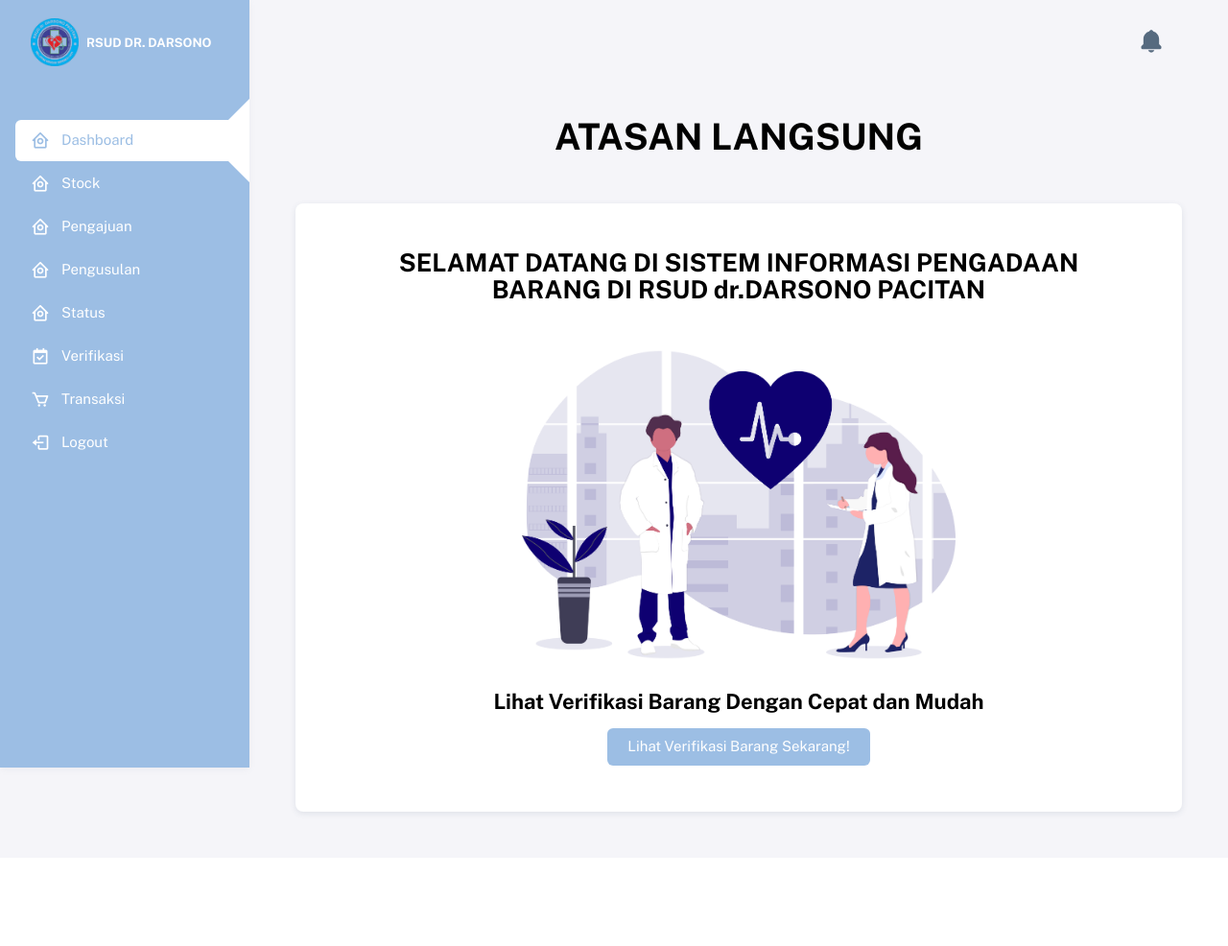
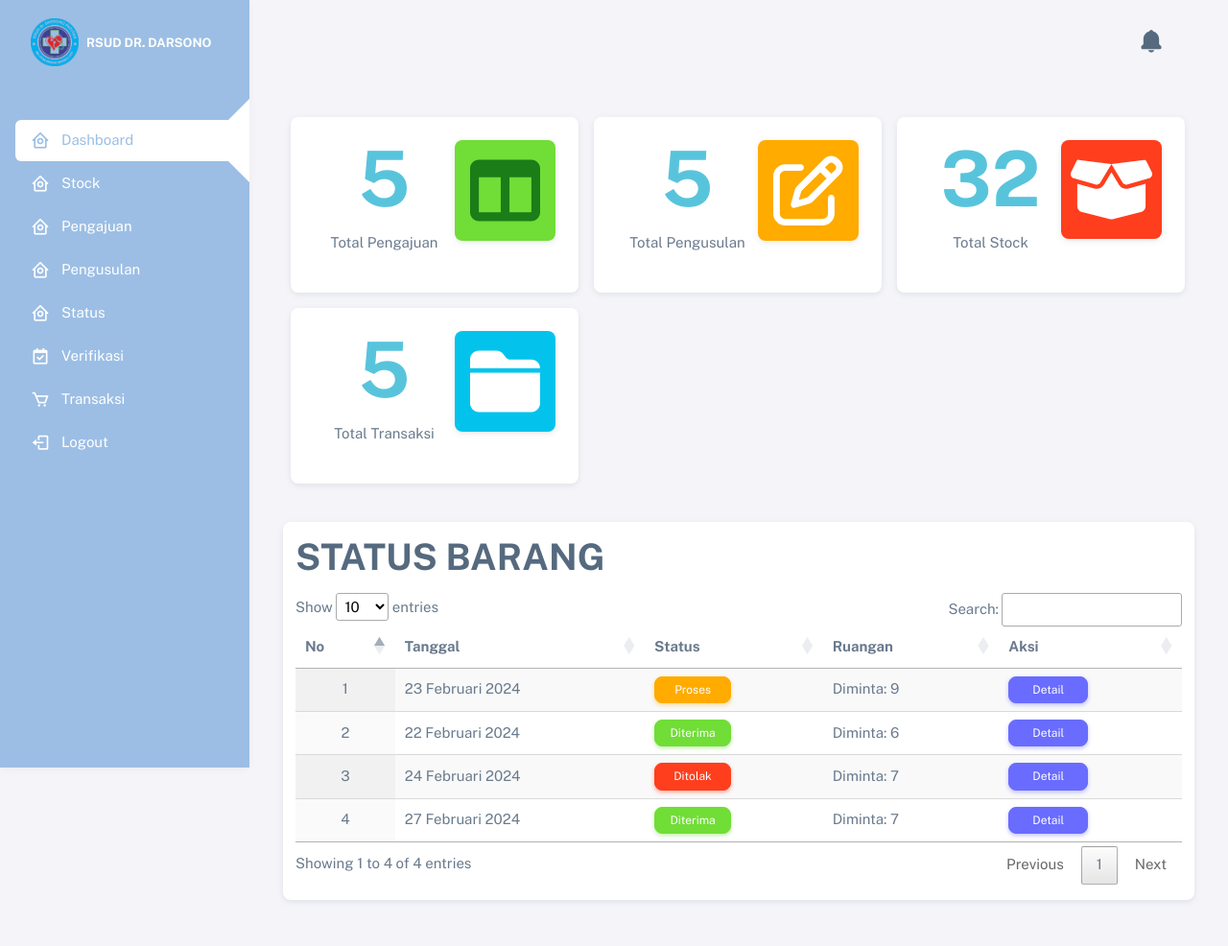
Before and after one commit to Build-And-Services/rsud-darsono, a Flask app: page / in a window 1280 px wide. Shown: the whole page at 96% size. Before the commit the page ends 852 px from the top, so only its background shows below. Run offline with Flask 3, Linux system fonts and the light colour scheme; some libraries are stand-ins or nearby versions.

Commit message:
feat: dashboard content

```diff
--- a/app.py
+++ b/app.py
@@ -4,7 +4,34 @@ app = Flask(__name__)
 
 @app.route("/")
 def index():
-  return render_template('dashboard.html', menu = 'home')
+  data = [
+      {
+      "no":1,
+      "tanggal": "23 Februari 2024",
+      "status": "Proses",
+      "keterangan": "Diminta: 9",
+      },
+         {
+         "no":2,
+         "tanggal": "22 Februari 2024",
+         "status": "Diterima",
+         "keterangan": "Diminta: 6",
+      },
+         {
+         "no":3,
+         "tanggal": "24 Februari 2024",
+         "status": "Ditolak",
+         "keterangan": "Diminta: 7",
+      },
+         {
+         "no":4,
+         "tanggal": "27 Februari 2024",
+         "status": "Diterima",
+         "keterangan": "Diminta: 7",
+      },
+   ]
+
+  return render_template('dashboard.html', data=data, menu = 'home')
 
 @app.route("/verifikasi")
 def verifikasi():
--- a/templates/dashboard.html
+++ b/templates/dashboard.html
@@ -6,27 +6,153 @@
   }
 </style>
 <section class="m-5">
-  <div class="mb-5">
-    <h1 class="heading-info text-center">ATASAN LANGSUNG</h1>
+  <div class="row d-flex">
+    <div style="width: 300px" class="card mb-3 mx-2">
+      <div class="row p-4">
+        <div
+          class="col-7 d-flex flex-column justify-content-center align-items-center">
+          <h1
+            style="color: #58c4dc; font-size: 5rem; line-height: 1"
+            class="fw-bold">
+            5
+          </h1>
+          <p>Total Pengajuan</p>
+        </div>
+        <div style="padding: 0px 0px" class="col-5">
+          <div class="bg-success card p-3">
+            <svg xmlns="http://www.w3.org/2000/svg" viewBox="0 0 512 512">
+              <path
+                fill="#1a7d18"
+                d="M0 96C0 60.7 28.7 32 64 32H448c35.3 0 64 28.7 64 64V416c0 35.3-28.7 64-64 64H64c-35.3 0-64-28.7-64-64V96zm64 64V416H224V160H64zm384 0H288V416H448V160z" />
+            </svg>
+          </div>
+        </div>
+      </div>
+    </div>
+    <div style="width: 300px" class="card mb-3 mx-2">
+      <div class="row p-4">
+        <div
+          class="col-7 d-flex flex-column justify-content-center align-items-center">
+          <h1
+            style="color: #58c4dc; font-size: 5rem; line-height: 1"
+            class="fw-bold">
+            5
+          </h1>
+          <p>Total Pengusulan</p>
+        </div>
+        <div style="padding: 0px 0px" class="col-5">
+          <div class="bg-warning card p-3">
+            <svg xmlns="http://www.w3.org/2000/svg" viewBox="0 0 512 512">
+              <path
+                fill="white"
+                d="M441 58.9L453.1 71c9.4 9.4 9.4 24.6 0 33.9L424 134.1 377.9 88 407 58.9c9.4-9.4 24.6-9.4 33.9 0zM209.8 256.2L344 121.9 390.1 168 255.8 302.2c-2.9 2.9-6.5 5-10.4 6.1l-58.5 16.7 16.7-58.5c1.1-3.9 3.2-7.5 6.1-10.4zM373.1 25L175.8 222.2c-8.7 8.7-15 19.4-18.3 31.1l-28.6 100c-2.4 8.4-.1 17.4 6.1 23.6s15.2 8.5 23.6 6.1l100-28.6c11.8-3.4 22.5-9.7 31.1-18.3L487 138.9c28.1-28.1 28.1-73.7 0-101.8L474.9 25C446.8-3.1 401.2-3.1 373.1 25zM88 64C39.4 64 0 103.4 0 152V424c0 48.6 39.4 88 88 88H360c48.6 0 88-39.4 88-88V312c0-13.3-10.7-24-24-24s-24 10.7-24 24V424c0 22.1-17.9 40-40 40H88c-22.1 0-40-17.9-40-40V152c0-22.1 17.9-40 40-40H200c13.3 0 24-10.7 24-24s-10.7-24-24-24H88z" />
+            </svg>
+          </div>
+        </div>
+      </div>
+    </div>
+    <div style="width: 300px" class="card mb-3 mx-2">
+      <div class="row p-4">
+        <div
+          class="col-7 d-flex flex-column justify-content-center align-items-center">
+          <h1
+            style="color: #58c4dc; font-size: 5rem; line-height: 1"
+            class="fw-bold">
+            32
+          </h1>
+          <p>Total Stock</p>
+        </div>
+        <div style="padding: 0px 0px" class="col-5">
+          <div class="bg-danger card p-2 py-3" style="height: 5123">
+            <svg xmlns="http://www.w3.org/2000/svg" viewBox="0 0 640 512">
+              <path
+                fill="white"
+                d="M58.9 42.1c3-6.1 9.6-9.6 16.3-8.7L320 64 564.8 33.4c6.7-.8 13.3 2.7 16.3 8.7l41.7 83.4c9 17.9-.6 39.6-19.8 45.1L439.6 217.3c-13.9 4-28.8-1.9-36.2-14.3L320 64 236.6 203c-7.4 12.4-22.3 18.3-36.2 14.3L37.1 170.6c-19.3-5.5-28.8-27.2-19.8-45.1L58.9 42.1zM321.1 128l54.9 91.4c14.9 24.8 44.6 36.6 72.5 28.6L576 211.6v167c0 22-15 41.2-36.4 46.6l-204.1 51c-10.2 2.6-20.9 2.6-31 0l-204.1-51C79 419.7 64 400.5 64 378.5v-167L191.6 248c27.8 8 57.6-3.8 72.5-28.6L318.9 128h2.2z" />
+            </svg>
+          </div>
+        </div>
+      </div>
+    </div>
+    <div style="width: 300px" class="card mb-3 mx-2">
+      <div class="row p-4">
+        <div
+          class="col-7 d-flex flex-column justify-content-center align-items-center">
+          <h1
+            style="color: #58c4dc; font-size: 5rem; line-height: 1"
+            class="fw-bold">
+            5
+          </h1>
+          <p>Total Transaksi</p>
+        </div>
+        <div style="padding: 0px 0px" class="col-5">
+          <div class="bg-info card p-3">
+            <svg xmlns="http://www.w3.org/2000/svg" viewBox="0 0 512 512">
+              <path
+                fill="white"
+                d="M448 480H64c-35.3 0-64-28.7-64-64V192H512V416c0 35.3-28.7 64-64 64zm64-320H0V96C0 60.7 28.7 32 64 32H192c20.1 0 39.1 9.5 51.2 25.6l19.2 25.6c6 8.1 15.5 12.8 25.6 12.8H448c35.3 0 64 28.7 64 64z" />
+            </svg>
+          </div>
+        </div>
+      </div>
+    </div>
   </div>
-  <div
-    class="card d-flex flex-column justify-content-center align-items-center p-5">
-    <h3 class="heading-info text-center">
-      SELAMAT DATANG DI SISTEM INFORMASI PENGADAAN BARANG DI RSUD dr.DARSONO
-      PACITAN
-    </h3>
-    <img
-      src="/static/assets/img/backgrounds/dashboard.png"
-      alt=""
-      style="max-width: 550px; width: 100%; object-fit: cover" />
-    <h4 class="heading-info text-center">
-      Lihat Verifikasi Barang Dengan Cepat dan Mudah
-    </h4>
-    <a href="/verifikasi">
-      <button class="btn text-white" style="background-color: #9cbee4">
-        Lihat Verifikasi Barang Sekarang!
-      </button>
-    </a>
+
+  <div class="row mt-4 card py-3">
+    <h1 class="fw-bold">STATUS BARANG</h1>
+    <div class="table-responsive">
+      <table id="dashboard" class="display" style="width: 100%">
+        <thead>
+          <tr>
+            <th class="text-start">No</th>
+            <th>Tanggal</th>
+            <th>Status</th>
+            <th>Ruangan</th>
+            <th>Aksi</th>
+          </tr>
+        </thead>
+        <tbody>
+          {% for item in data %}
+          <tr>
+            <td class="text-center">{{ item["no"] }}</td>
+            <td>{{ item["tanggal"] }}</td>
+            <td>
+              {% if item["status"] == 'Diterima' %}
+              <span
+                class="btn btn-sm btn-success rounded-3"
+                style="min-width: 5rem"
+                >{{ item["status"] }}</span
+              >
+              {% elif item["status"] == 'Proses' %}
+              <span
+                class="btn btn-sm btn-warning rounded-3"
+                style="min-width: 5rem"
+                >{{ item["status"] }}</span
+              >
+              {% else %}
+              <span
+                class="btn btn-sm btn-danger rounded-3"
+                style="min-width: 5rem"
+                >{{ item["status"] }}</span
+              >
+              {% endif %}
+            </td>
+            <td>{{ item["keterangan"] }}</td>
+            <td>
+              <a href="#">
+                <span class="btn btn-sm btn-primary rounded-3 px-4"
+                  >Detail</span
+                >
+              </a>
+            </td>
+          </tr>
+          {% endfor %}
+        </tbody>
+      </table>
+    </div>
   </div>
 </section>
+{% endblock %} {% block scripts %}
+<script>
+  $("#dashboard").DataTable();
+</script>
 {% endblock %}
--- a/templates/transaksi.html
+++ b/templates/transaksi.html
@@ -96,6 +96,7 @@
           </button>
         </div>
 
+        <div class="table-responsive">
           <table
             id="pengusulan"
             class="display"
@@ -134,6 +135,7 @@
       </div>
     </div>
   </div>
+</div>
 
 {% endblock %} {% block scripts %}
 <script>
```
Lines whose indentation alone changed are shown as unchanged.
